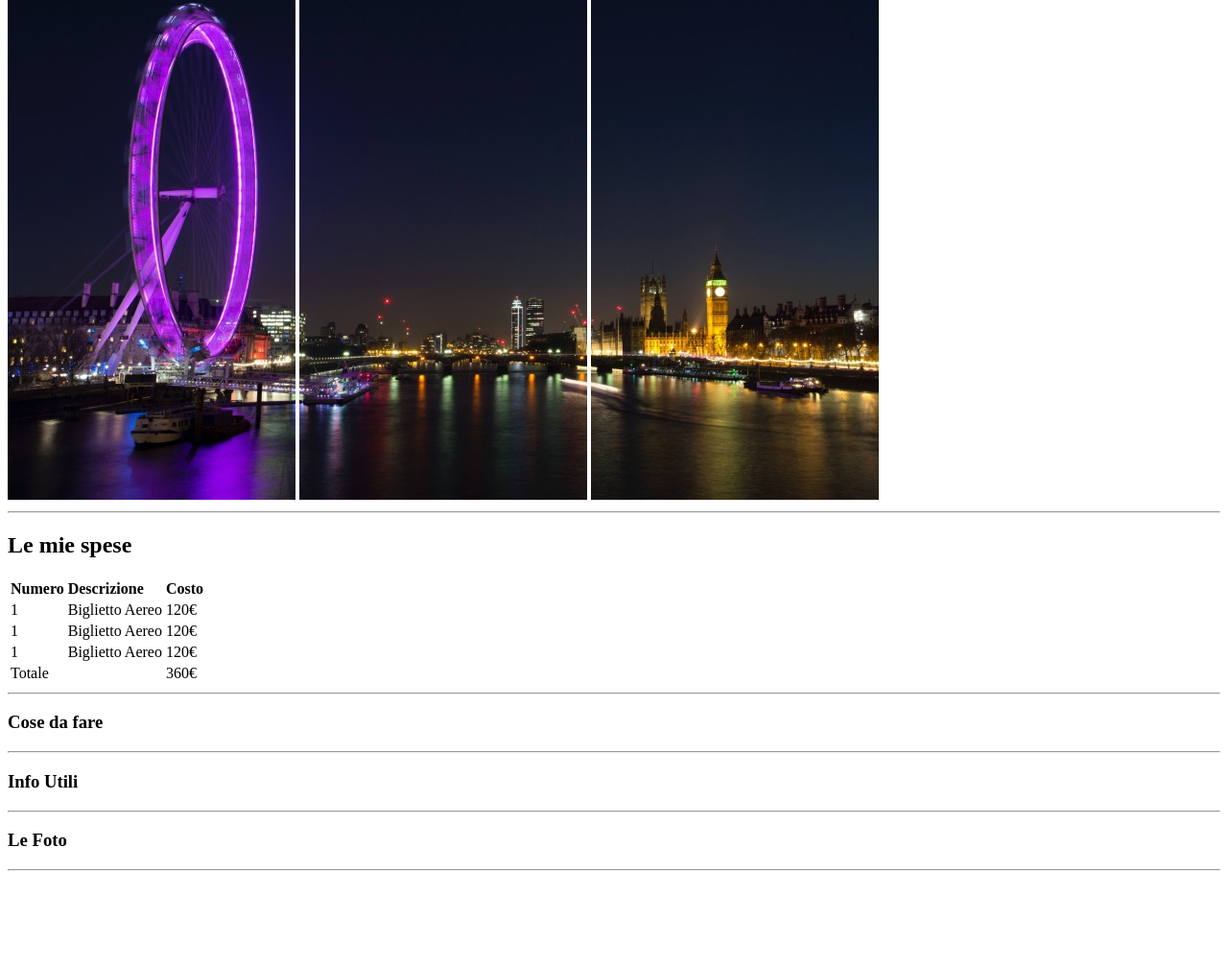
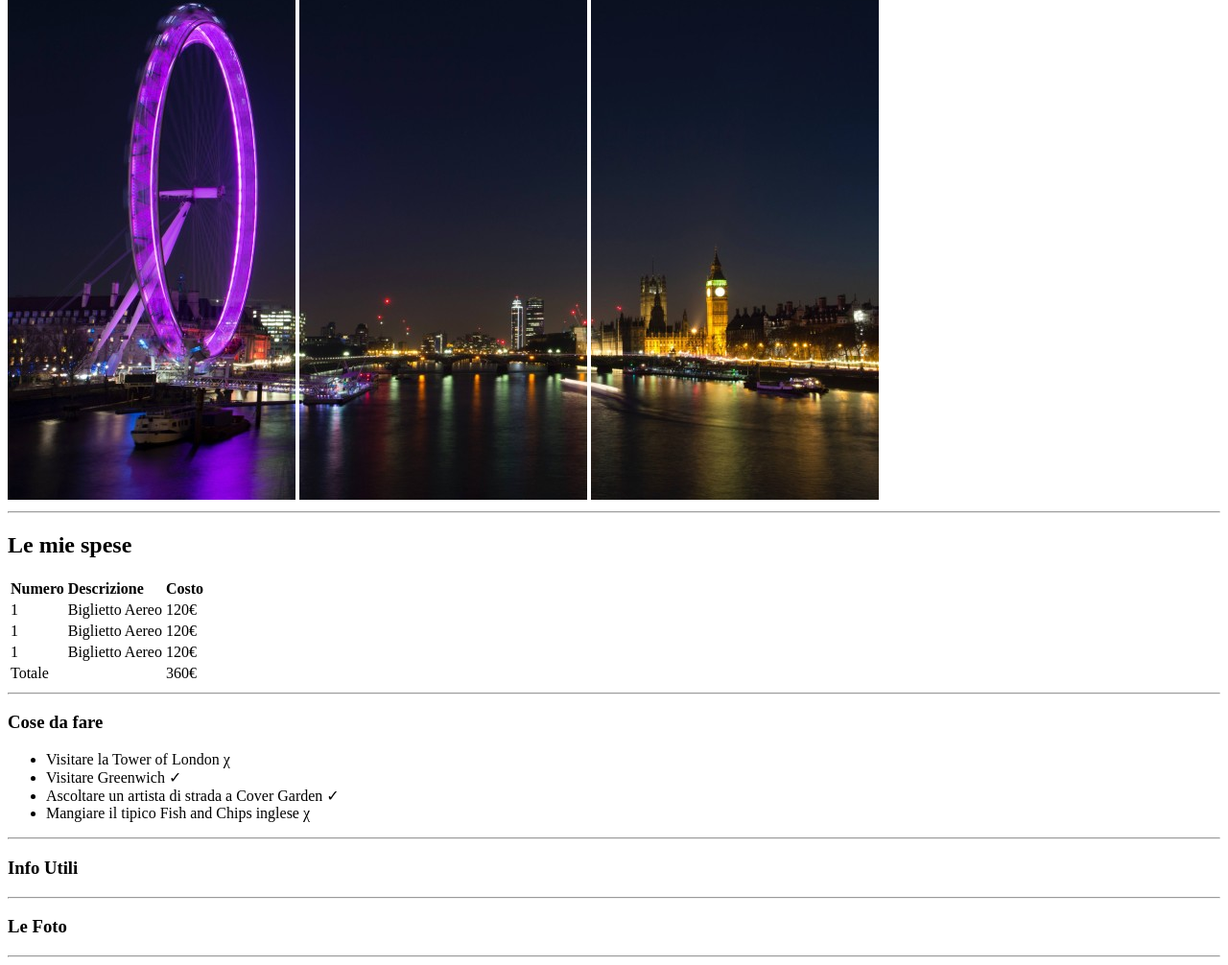
Before and after one commit to pmattiab/html-london-trip, a plain HTML site: page index.html in a window 1280 px wide. Shown: the part 159-1165 px from the top of the page at 96% size. Before the commit the page ends 1075 px from the top, so only its background shows below. Drawn offline with Linux system fonts and the light colour scheme.

Commit message:
inserito cose da fare

```diff
--- a/index.html
+++ b/index.html
@@ -59,7 +59,14 @@
 
     <!-- INIZIO COSE DA FARE -->
     <h3>Cose da fare</h3>
-    <div></div>
+    <div>
+      <ul>
+        <li>Visitare la Tower of London &#967;</li>
+        <li>Visitare Greenwich &#10003;</li>
+        <li>Ascoltare un artista di strada a Cover Garden &#10003;</li>
+        <li>Mangiare il tipico Fish and Chips inglese &#967;</li>
+      </ul>
+    </div>
     <hr />
     <!-- FINE COSE DA FARE -->
 
```
